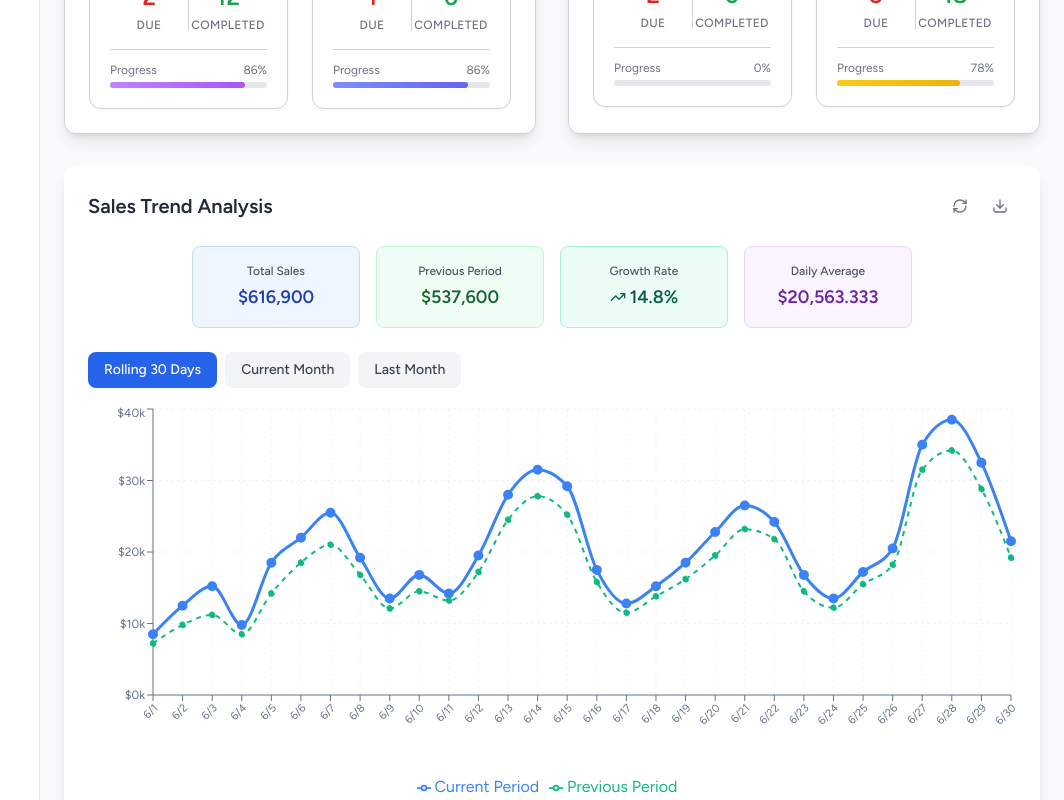
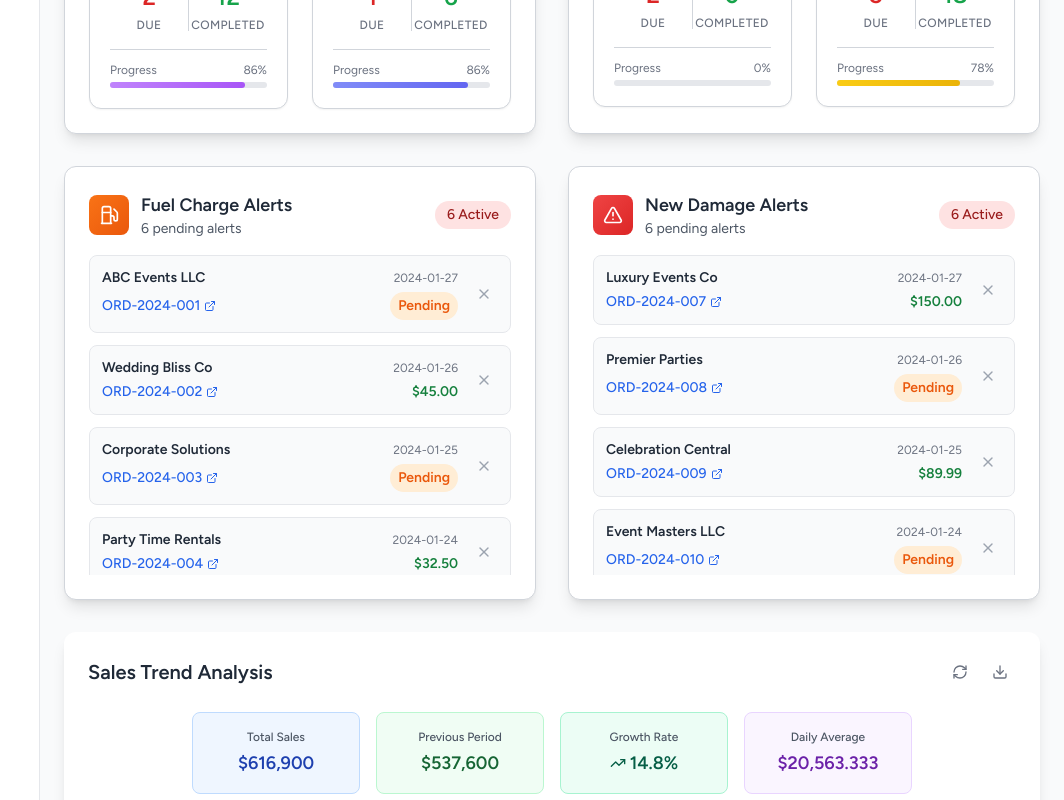
Before and after one commit to Kabba24ai/dashboard, a React (Vite) app: page / in a window 1280 px wide. Shown: the part 587-1387 px from the top of the page, without its empty margins (216-1280 px from the left). Built offline with nearby package versions, Linux system fonts and the light colour scheme.

Commit message:
Add Customer Alerts Block for Fuel and Damage Charges

```diff
--- a/src/pages/Dashboard.tsx
+++ b/src/pages/Dashboard.tsx
@@ -1,9 +1,26 @@
 import React, { useState } from 'react';
 import { LineChart, Line, XAxis, YAxis, CartesianGrid, Tooltip, Legend, ResponsiveContainer } from 'recharts';
-import { Trophy, Truck, Store, Wrench, AlertTriangle, Clock, CheckCircle, TrendingUp, TrendingDown, RefreshCw, Download } from 'lucide-react';
+import { Trophy, Truck, Store, Wrench, AlertTriangle, Clock, CheckCircle, TrendingUp, TrendingDown, RefreshCw, Download, Fuel, DollarSign, X, ExternalLink } from 'lucide-react';
 
 const Dashboard = () => {
   const [salesPeriod, setSalesPeriod] = useState('rolling30');
+  const [fuelAlerts, setFuelAlerts] = useState([
+    { id: 1, customerName: 'ABC Events LLC', orderId: 'ORD-2024-001', amountOwed: 'Pending', date: '2024-01-27', type: 'fuel' },
+    { id: 2, customerName: 'Wedding Bliss Co', orderId: 'ORD-2024-002', amountOwed: '$45.00', date: '2024-01-26', type: 'fuel' },
+    { id: 3, customerName: 'Corporate Solutions', orderId: 'ORD-2024-003', amountOwed: 'Pending', date: '2024-01-25', type: 'fuel' },
+    { id: 4, customerName: 'Party Time Rentals', orderId: 'ORD-2024-004', amountOwed: '$32.50', date: '2024-01-24', type: 'fuel' },
+    { id: 5, customerName: 'Elite Celebrations', orderId: 'ORD-2024-005', amountOwed: 'Pending', date: '2024-01-23', type: 'fuel' },
+    { id: 6, customerName: 'Dream Weddings Inc', orderId: 'ORD-2024-006', amountOwed: '$28.75', date: '2024-01-22', type: 'fuel' }
+  ]);
+
+  const [damageAlerts, setDamageAlerts] = useState([
+    { id: 1, customerName: 'Luxury Events Co', orderId: 'ORD-2024-007', amountOwed: '$150.00', date: '2024-01-27', type: 'damage' },
+    { id: 2, customerName: 'Premier Parties', orderId: 'ORD-2024-008', amountOwed: 'Pending', date: '2024-01-26', type: 'damage' },
+    { id: 3, customerName: 'Celebration Central', orderId: 'ORD-2024-009', amountOwed: '$89.99', date: '2024-01-25', type: 'damage' },
+    { id: 4, customerName: 'Event Masters LLC', orderId: 'ORD-2024-010', amountOwed: 'Pending', date: '2024-01-24', type: 'damage' },
+    { id: 5, customerName: 'Perfect Day Events', orderId: 'ORD-2024-011', amountOwed: '$225.00', date: '2024-01-23', type: 'damage' },
+    { id: 6, customerName: 'Grand Occasions', orderId: 'ORD-2024-012', amountOwed: 'Pending', date: '2024-01-22', type: 'damage' }
+  ]);
 
   // Placeholder task data
   const taskData = {
@@ -105,6 +122,106 @@ const Dashboard = () => {
     console.log(`Navigate to ${taskType} section`);
   };
 
+  const handleOrderClick = (orderId: string) => {
+    console.log(`Navigate to order ${orderId}`);
+    // This will be replaced with actual navigation to order details
+  };
+
+  const handleClearAlert = (alertType: 'fuel' | 'damage', alertId: number) => {
+    if (alertType === 'fuel') {
+      setFuelAlerts(prev => prev.filter(alert => alert.id !== alertId));
+    } else {
+      setDamageAlerts(prev => prev.filter(alert => alert.id !== alertId));
+    }
+  };
+
+  const AlertItem = ({ alert, onClear, onOrderClick }) => (
+    <div className="flex items-center justify-between p-3 bg-gray-50 rounded-lg border border-gray-200 hover:bg-gray-100 transition-colors">
+      <div className="flex-1 min-w-0">
+        <div className="flex items-center justify-between mb-1">
+          <h4 className="text-sm font-semibold text-gray-800 truncate">{alert.customerName}</h4>
+          <span className="text-xs text-gray-500 ml-2">{alert.date}</span>
+        </div>
+        <div className="flex items-center justify-between">
+          <button
+            onClick={() => onOrderClick(alert.orderId)}
+            className="flex items-center text-sm text-blue-600 hover:text-blue-800 font-medium transition-colors"
+          >
+            {alert.orderId}
+            <ExternalLink className="w-3 h-3 ml-1" />
+          </button>
+          <div className="flex items-center">
+            <span className={`text-sm font-semibold ${
+              alert.amountOwed === 'Pending'
+                ? 'text-orange-600 bg-orange-100 px-2 py-1 rounded-full'
+                : 'text-green-700'
+            }`}>
+              {alert.amountOwed}
+            </span>
+          </div>
+        </div>
+      </div>
+      <button
+        onClick={() => onClear(alert.type, alert.id)}
+        className="ml-3 p-1.5 text-gray-400 hover:text-red-600 hover:bg-red-50 rounded-full transition-colors"
+        title="Clear Alert"
+      >
+        <X className="w-4 h-4" />
+      </button>
+    </div>
+  );
+
+  const AlertBlock = ({ title, icon: Icon, alerts, alertType, color }) => (
+    <div className="bg-white rounded-xl shadow-lg p-6 border border-gray-300">
+      <div className="flex items-center justify-between mb-4">
+        <div className="flex items-center">
+          <div className={`p-2.5 rounded-lg bg-gradient-to-br ${color} mr-3`}>
+            <Icon className="w-5 h-5 text-white" />
+          </div>
+          <div>
+            <h3 className="text-lg font-semibold text-gray-800">{title}</h3>
+            <p className="text-sm text-gray-600">{alerts.length} pending alert{alerts.length !== 1 ? 's' : ''}</p>
+          </div>
+        </div>
+        <div className="flex items-center space-x-2">
+          <span className={`px-3 py-1 rounded-full text-sm font-medium ${
+            alerts.length > 0
+              ? 'bg-red-100 text-red-800'
+              : 'bg-green-100 text-green-800'
+          }`}>
+            {alerts.length > 0 ? `${alerts.length} Active` : 'All Clear'}
+          </span>
+        </div>
+      </div>
+
+      {alerts.length > 0 ? (
+        <div className="space-y-3 max-h-80 overflow-y-auto">
+          {alerts.slice(0, 5).map((alert) => (
+            <AlertItem
+              key={alert.id}
+              alert={alert}
+              onClear={handleClearAlert}
+              onOrderClick={handleOrderClick}
+            />
+          ))}
+          {alerts.length > 5 && (
+            <div className="text-center pt-2 border-t border-gray-200">
+              <span className="text-sm text-gray-500">
+                +{alerts.length - 5} more alert{alerts.length - 5 !== 1 ? 's' : ''}
+              </span>
+            </div>
+          )}
+        </div>
+      ) : (
+        <div className="text-center py-8">
+          <div className="text-gray-400 mb-2">
+            <CheckCircle className="w-12 h-12 mx-auto" />
+          </div>
+          <p className="text-gray-500">No pending alerts</p>
+        </div>
+      )}
+    </div>
+  );
   const TaskBadge = ({ icon: Icon, label, due, completed, taskType, color = "blue" }) => (
     <div
       className="bg-white rounded-xl shadow-sm border border-gray-300 p-5 cursor-pointer hover:shadow-lg hover:border-blue-400 transition-all duration-300 group"
@@ -368,7 +485,27 @@ const Dashboard = () => {
           </div>
         </div>
 
-        {/* Section 2: Sales Trend Analysis */}
+        {/* Section 2: Customer Alerts */}
+        <div className="mb-8">
+          <div className="grid grid-cols-1 lg:grid-cols-2 gap-8">
+            <AlertBlock
+              title="Fuel Charge Alerts"
+              icon={Fuel}
+              alerts={fuelAlerts}
+              alertType="fuel"
+              color="from-orange-500 to-orange-600"
+            />
+            <AlertBlock
+              title="New Damage Alerts"
+              icon={AlertTriangle}
+              alerts={damageAlerts}
+              alertType="damage"
+              color="from-red-500 to-red-600"
+            />
+          </div>
+        </div>
+
+        {/* Section 3: Sales Trend Analysis */}
         <div className="bg-white rounded-xl shadow-lg p-6 mb-8">
           <div className="flex items-center justify-between mb-6">
             <h2 className="text-xl font-semibold text-gray-800">Sales Trend Analysis</h2>
@@ -472,7 +609,7 @@ const Dashboard = () => {
           </ResponsiveContainer>
         </div>
 
-        {/* Section 3: Maintenance Hold Tracking */}
+        {/* Section 4: Maintenance Hold Tracking */}
         <div className="grid grid-cols-1 lg:grid-cols-2 gap-8 mb-8">
           <div className="bg-white rounded-xl shadow-lg p-6 border border-gray-300">
             <div className="flex items-center justify-between mb-6">
```
